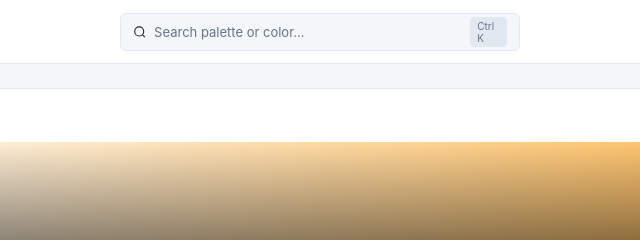
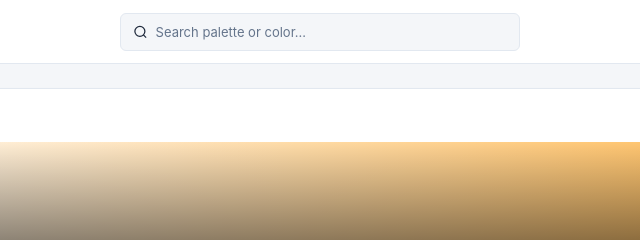
Before and after one commit to narakuhub/color-pallete, a plain HTML site: page index.html in a window 1280 px wide. Shown: the top 240 px of the page, 318-958 px from the left. Drawn offline with Linux system fonts and the light colour scheme.

Commit message:
Update index.html

```diff
--- a/index.html
+++ b/index.html
@@ -24,7 +24,6 @@
                 <div class="search-box">
                     <svg class="search-icon" viewBox="0 0 24 24" width="16" height="16" stroke="currentColor" stroke-width="2" fill="none"><circle cx="11" cy="11" r="8"/><line x1="21" y1="21" x2="16.65" y2="16.65"/></svg>
                     <input type="text" id="searchInput" placeholder="Search palette or color..." autocomplete="off">
-                    <span class="kbd-shortcut">Ctrl K</span>
                 </div>
             </div>
 
```
